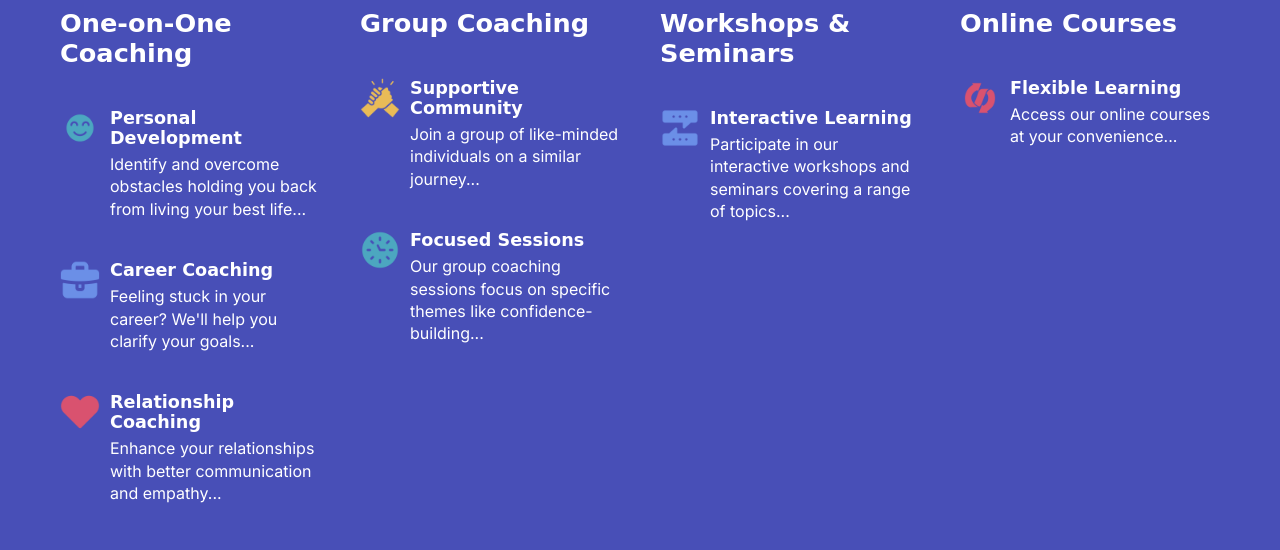
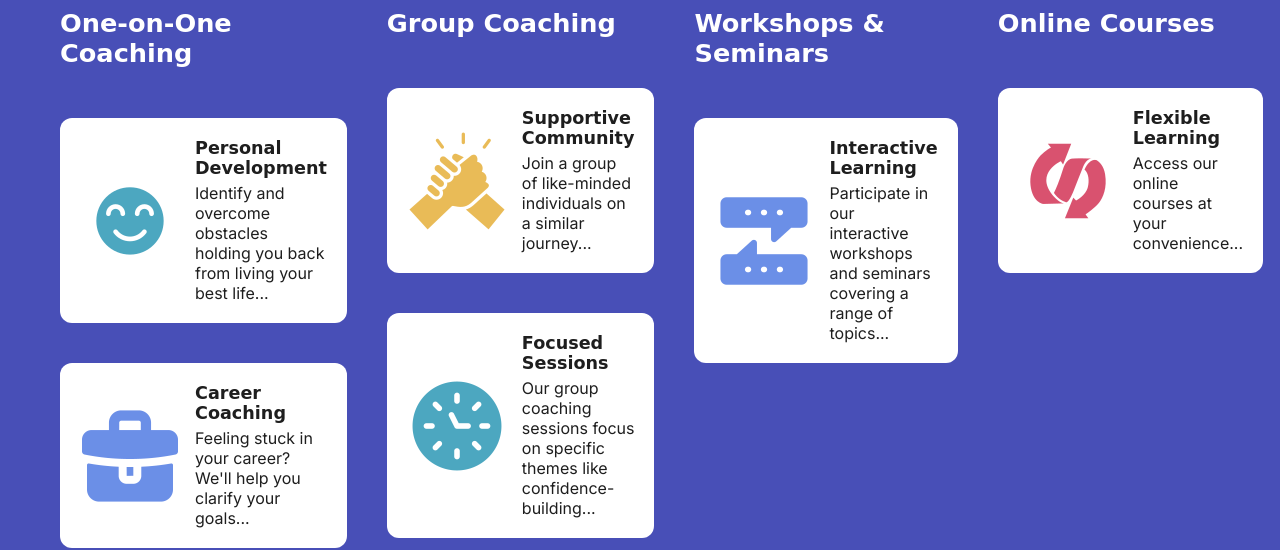
Before and after one commit to Taliesin-2/path-to-success, a plain HTML site: page index.html in a window 1280 px wide. Shown: the part 285-835 px from the top of the page. Drawn offline with Linux system fonts and the light colour scheme; a web font is replaced by a local one.

Commit message:
Update styles.css

```diff
--- a/styles.css
+++ b/styles.css
@@ -9,7 +9,7 @@
 }
 
 /* -------------------- ROOT VARIABLES --------------------------------------- */
-/* Only using the 7 colors specified */
+/* Using the 7 specified colors */
 :root {
     --teal: #4CA7C0;
     --purple: #484FB7;
@@ -125,9 +125,7 @@ section {
     color: var(--white);
 }
 
-/* Articles:
-   - By default, we keep them stacked for smaller screens.
-   - We'll remove the white background at the XL breakpoint. */
+/* Article cards: white background, dark-gray text, at all breakpoints */
 article {
     background: var(--white);
     color: var(--dark-gray);
@@ -259,7 +257,6 @@ td, th {
     font-weight: bold;
     border: none;
     cursor: pointer;
-    /* Use dark-gray with alpha for drop shadow */
     box-shadow: 0 4px 6px rgba(30, 30, 30, 0.2);
 }
 
@@ -337,13 +334,12 @@ footer a {
 
 /* XL breakpoint (>=1280px) */
 @media (min-width: 1280px) {
-    /* Center the "Our Services" heading, but let content align left below */
+    /* Increase spacing for a cleaner look and center the main heading */
     #services {
-        display: block;
         text-align: center;
         max-width: 1200px;
         margin: 0 auto;
-        padding: 60px 20px; /* increased spacing for a cleaner look */
+        padding: 60px 20px;
     }
 
     /* 4-column layout for .services-grid */
@@ -360,42 +356,16 @@ footer a {
         display: flex;
         flex-direction: column;
         align-items: flex-start;
-        margin-bottom: 0; /* override the earlier margin-bottom */
+        margin-bottom: 0;
     }
 
-    /* Category headings in each column */
+    /* Make category headings stand out more on XL screens */
     .category h3 {
         color: var(--white);
         font-size: 1.6em;
         margin-bottom: 20px;
     }
 
-    /* Remove the white card background at XL screens */
-    article {
-        background: none;
-        color: var(--white);
-        margin: 0 0 20px 0;  /* spacing between articles */
-        padding: 0;
-        display: flex;
-        align-items: flex-start;
-        gap: 10px;
-    }
-
-    article img {
-        width: 40px;
-        height: auto;
-        flex-shrink: 0;
-    }
-
-    article h4 {
-        color: var(--white);
-        font-size: 1.1em;
-        margin-top: 0;
-        margin-bottom: 5px;
-    }
-
-    article p {
-        color: var(--white);
-        line-height: 1.4;
-    }
+    /* Keep the white card backgrounds (no override to remove them) */
+    /* So articles remain white with dark text at all breakpoints */
 }
```
